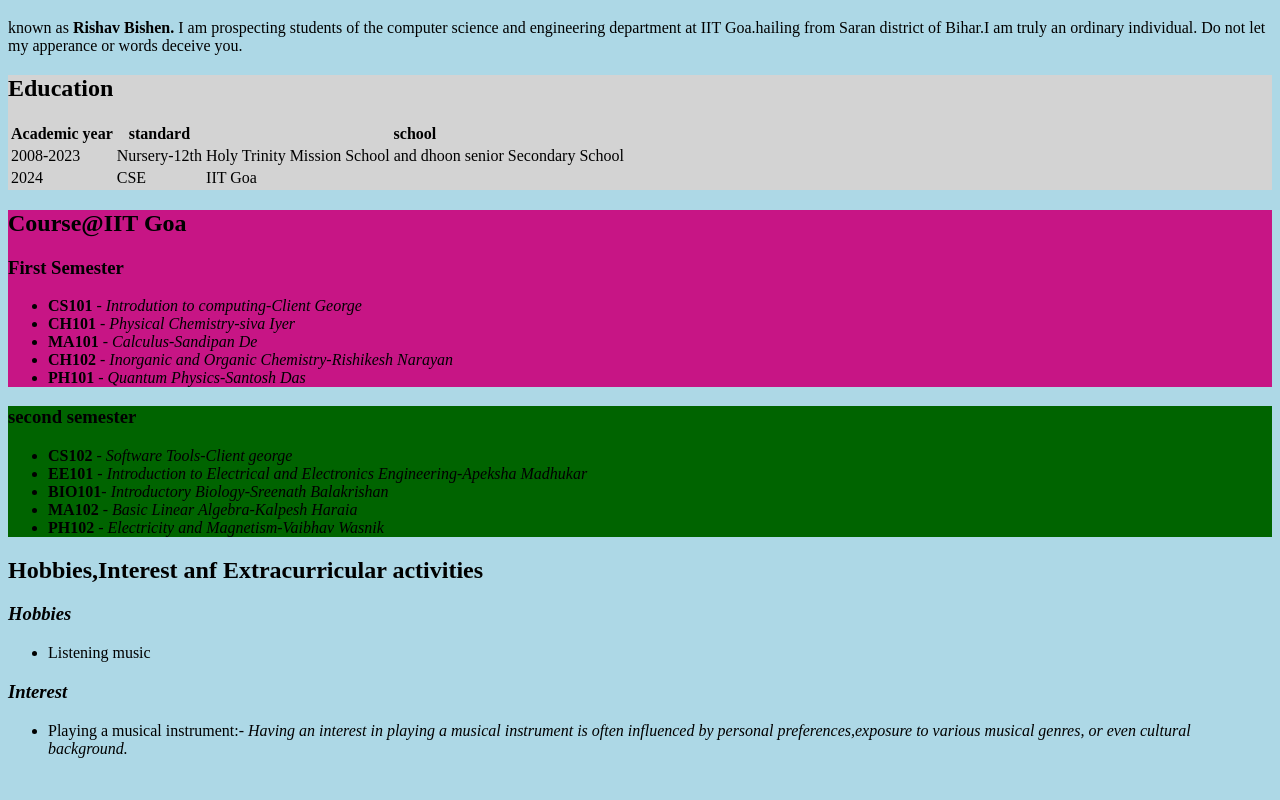
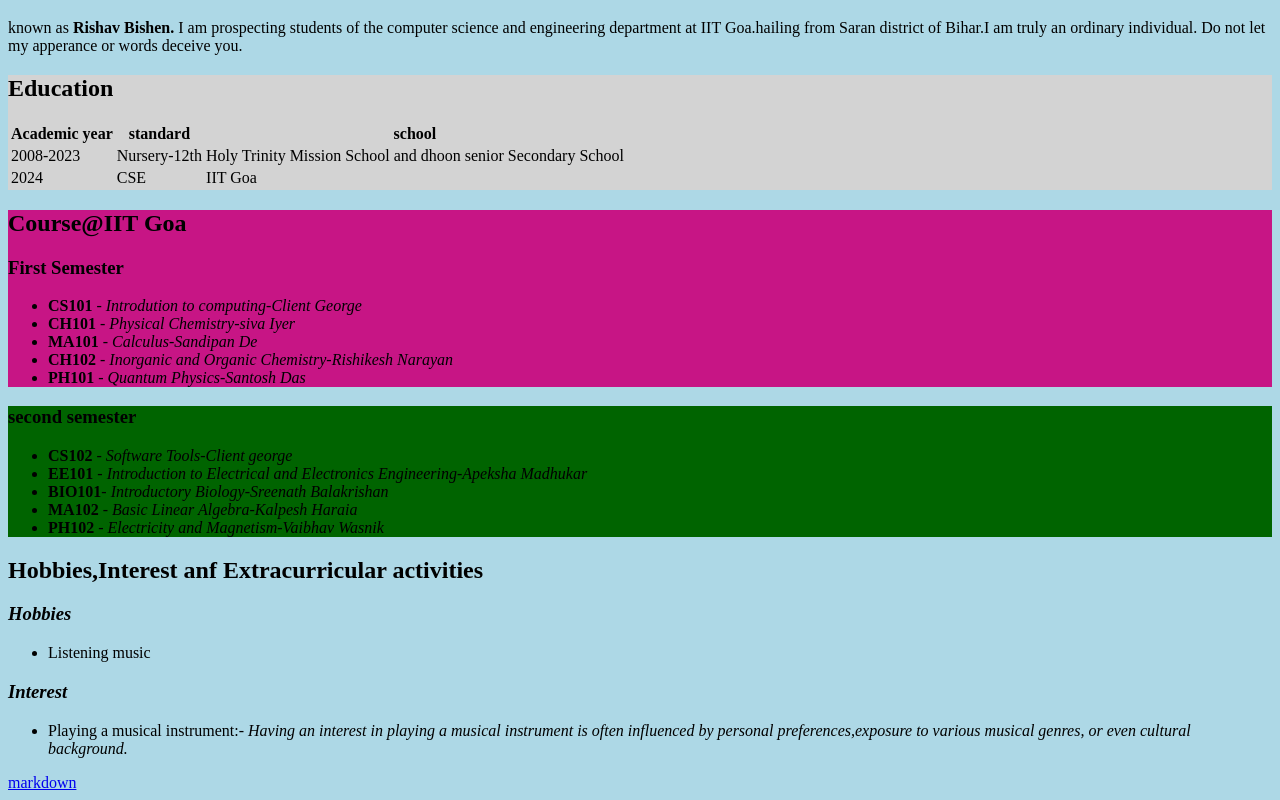
Before and after one commit to RishavBishen/RishavBishen.github.io, a plain HTML site: page index.html in a window 1280 px wide. Shown: the part 87-887 px from the top of the page. Before the commit the page ends 861 px from the top, so only its background shows below. Drawn offline with Linux system fonts and the light colour scheme.

Commit message:
Update2 index.html

```diff
--- a/index.html
+++ b/index.html
@@ -68,3 +68,4 @@
 <ul>
      <li>Playing a musical instrument:- <i>Having an interest in playing a musical instrument is often influenced by personal preferences,exposure to various musical genres, or even cultural background.</i></li>
 </ul>
+<a href="README.md"> markdown </a>
```
